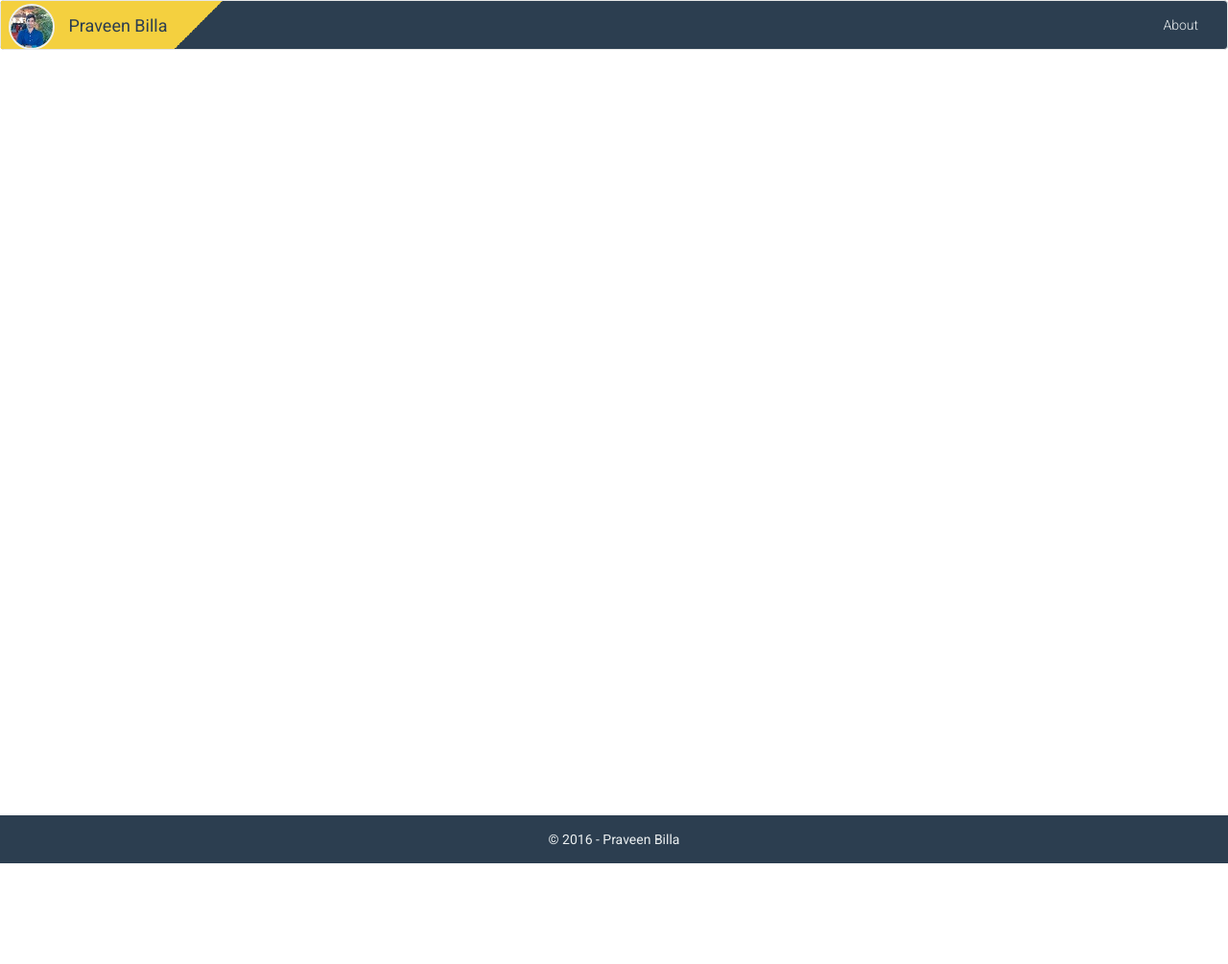
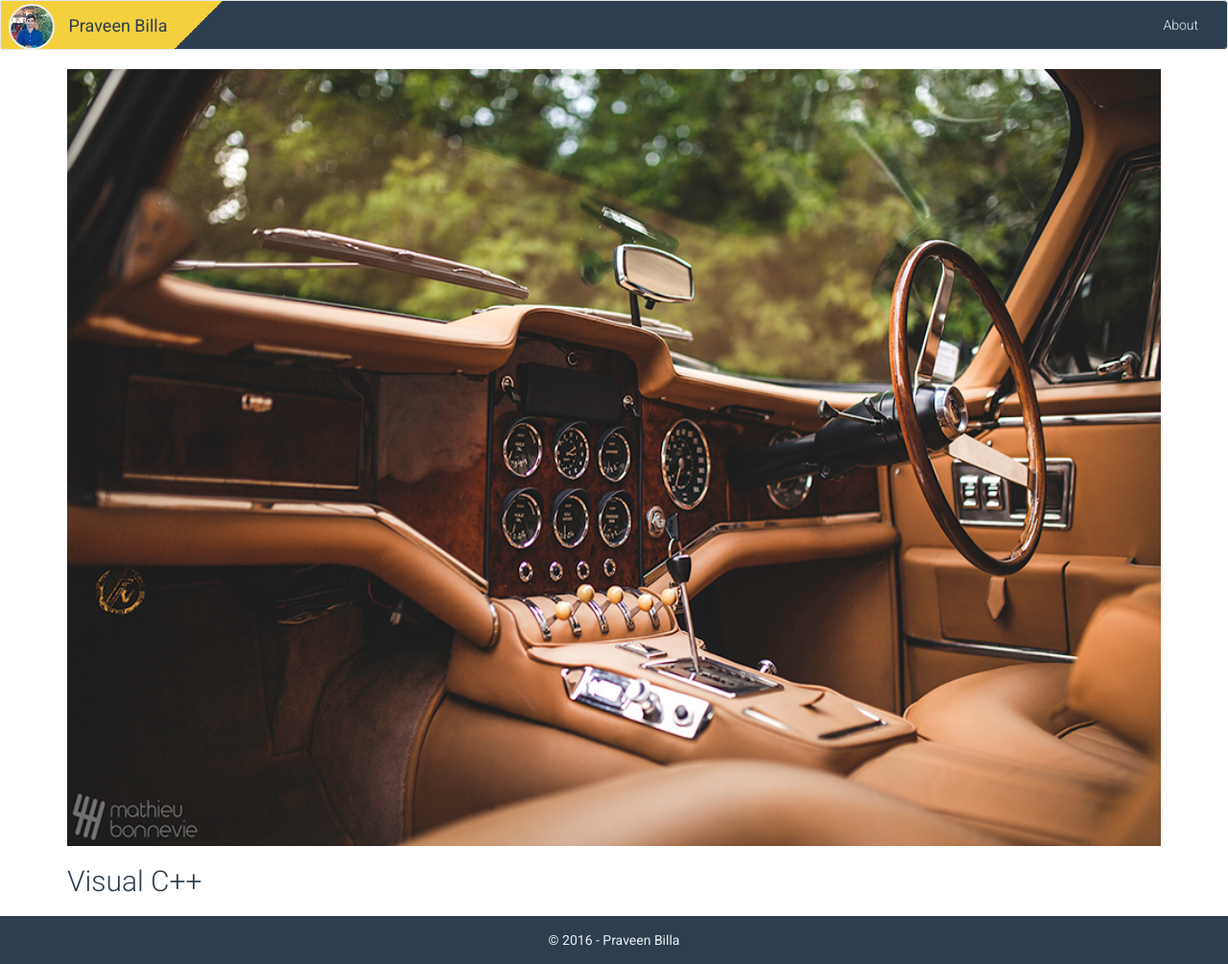
Before and after one commit to praveenbilla/praveenbilla.github.io, a Jekyll site: the page built from about.html, in a window 1280 px wide. Shown: the whole page at 96% size. Built offline with Jekyll 4.4.1, drawn with Linux system fonts in a browser that asks for light colours; nearby versions of some CDN libraries; before the commit the page ends 900 px from its top, so only the background shows below that.

Commit message:
changed about html

```diff
--- a/_sass/_common.scss
+++ b/_sass/_common.scss
@@ -122,6 +122,9 @@ footer {
 
 // about
 
-#about{
-
+#aboutMe{
+  img{
+    height: 90vh;
+    width: 100%;
+  }
 }
--- a/about.html
+++ b/about.html
@@ -5,7 +5,17 @@ permalink: /about/
 ---
 
 <div id="about">
-  <div class="row">
-
-  </div>
+  <section id="aboutMe">
+  	<img src="/images/layout/car.jpg" alt="munna">
+  </section>
+  <section id="skills">
+  	<div class="row">
+  		<div class="col-md-2">
+  			<h2>Visual C++</h2>
+  		</div>
+  		<div class="col-md-4"></div>
+  		<div class="col-md-2"></div>
+  		<div class="col-md-4"></div>
+  	</div>
+  </section>
 </div>
```
Also changed, not shown: images/layout/car.jpg (added).
